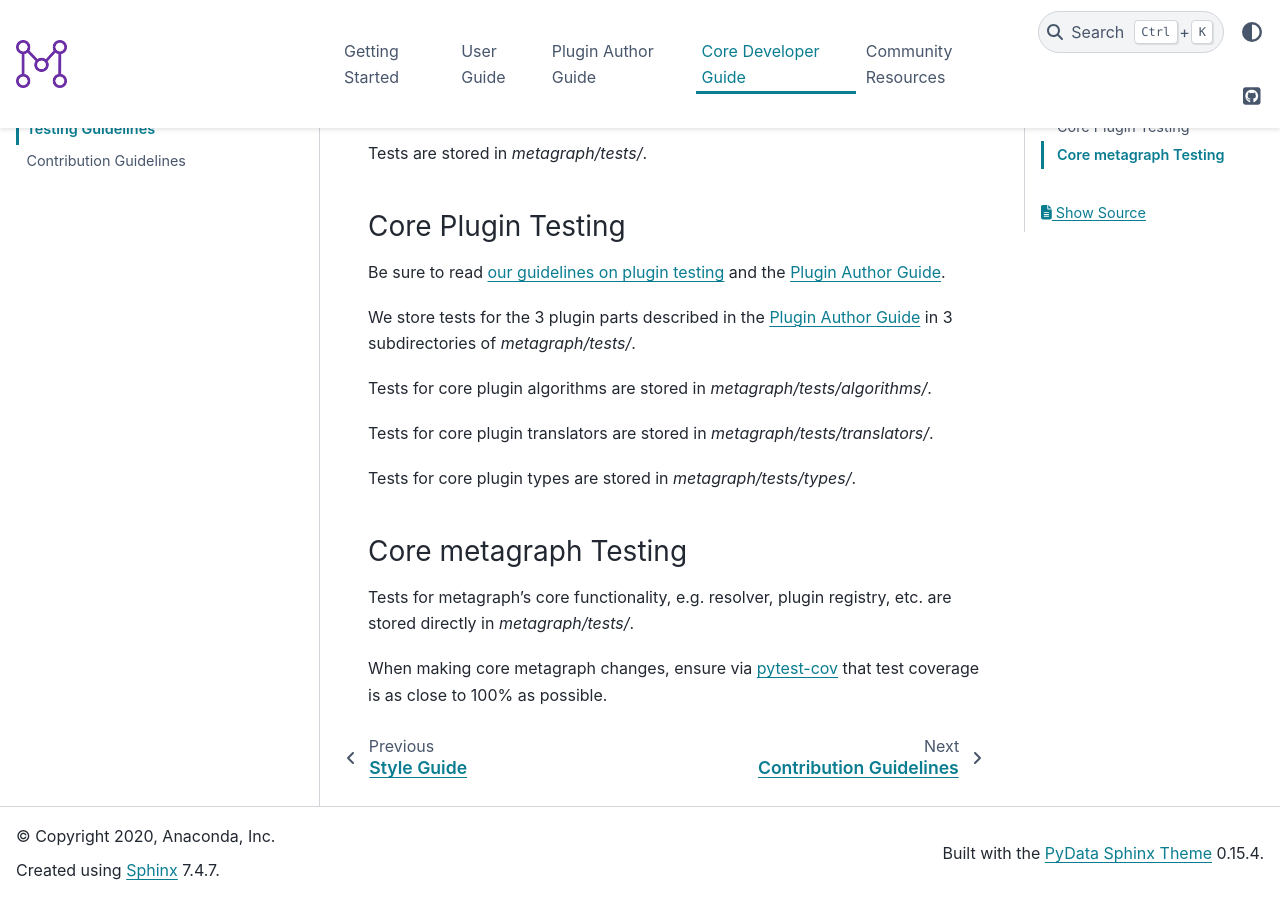
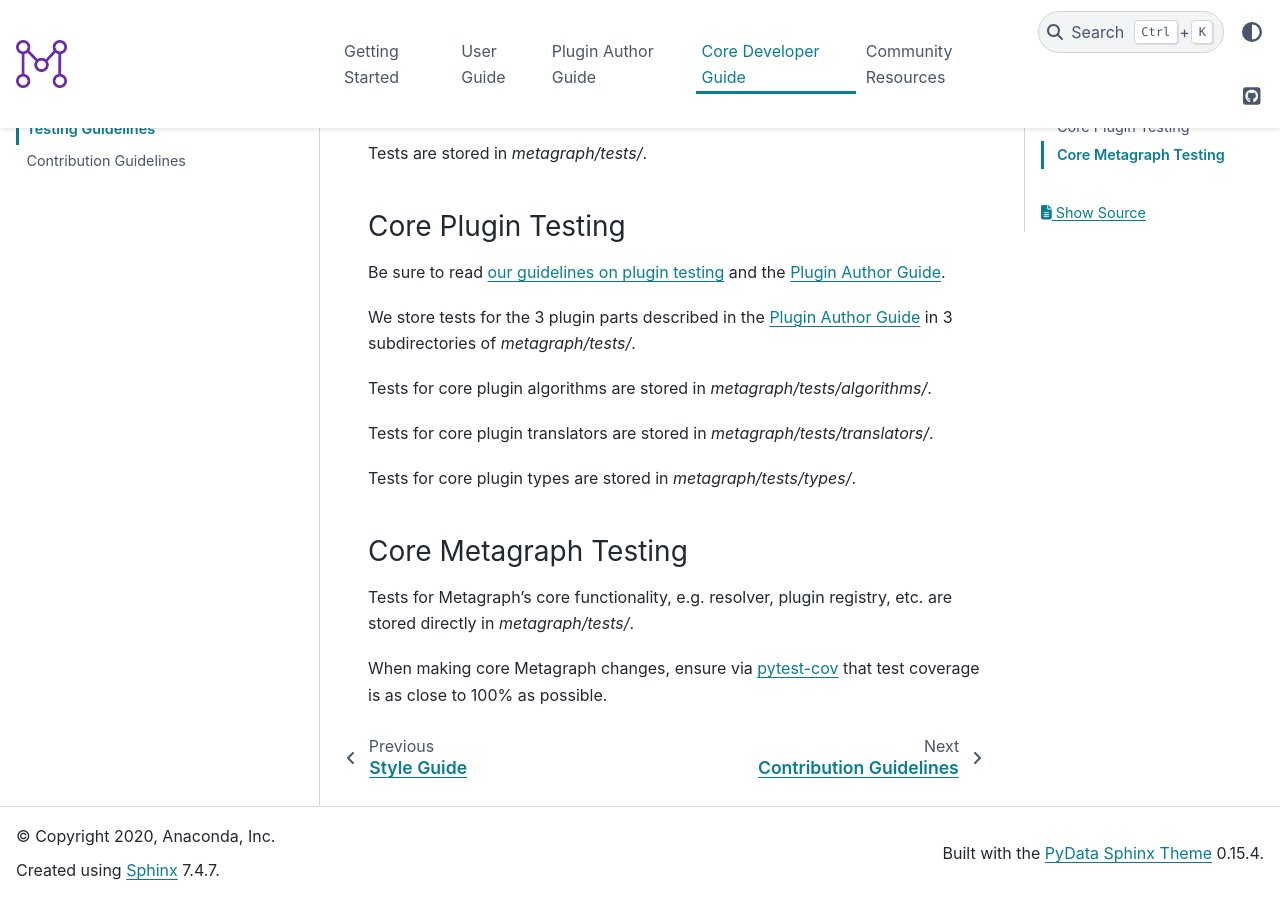
Before and after one commit to metagraph-dev/metagraph, a Sphinx documentation site: the page built from docs/core_developer_guide/testing_guidelines.rst, in a window 1280 px wide and 900 px high, scrolled down 552 px. Built offline with Sphinx 7.4.7 and the PyData theme 0.15.4, drawn with Linux system fonts in a browser that asks for light colours.

```diff
--- a/docs/core_developer_guide/contribution_guidelines.rst
+++ b/docs/core_developer_guide/contribution_guidelines.rst
@@ -15,9 +15,9 @@ Contribution Process
 
 Making contributions follows this path:
 
-1. Fork metagraph.
+1. Fork Metagraph.
 2. Implement the desired changes.
 3. Make a pull request.
 4. Request a review.
 5. Revise with any desired changes.
-6. Once the pull request is in a desirable state, a metagraph core contributor will merge your pull request.
+6. Once the pull request is in a desirable state, a Metagraph core contributor will merge your pull request.
--- a/docs/core_developer_guide/index.rst
+++ b/docs/core_developer_guide/index.rst
@@ -7,7 +7,7 @@
 Core Developer Guide
 =====================
 
-This guide is intended to go over guidelines for contributing to metagraph.
+This guide is intended to go over guidelines for contributing to Metagraph.
 
 .. toctree::
    :maxdepth: 2
--- a/docs/core_developer_guide/style_guide.rst
+++ b/docs/core_developer_guide/style_guide.rst
@@ -10,7 +10,7 @@ Familiarity with the concepts covered in the following sections are highly recom
 * :ref:`User Guide<user_guide>`
 * :ref:`Plugin Parts<plugin_parts>`
 
-We highly recommend becoming an expert metagraph user before contributing to metagraph itself.
+We highly recommend becoming an expert Metagraph user before contributing to Metagraph itself.
 
 Additionally, we highly recommend reading our `GitHub repository's README <https://github.com/ContinuumIO/metagraph>`_.
 
@@ -19,7 +19,7 @@ Code Formatting
 
 We use `Black <https://black.readthedocs.io/en/stable/>`_ to format our code.
 
-We use `pre-commit <https://pre-commit.com/>`_ to have a pre-commit Git hook that runs `Black <https://black.readthedocs.io/en/stable/>`_ to format our code prior to committing. You can do the same by running *pre-commit install* at the top-level of your metagraph checkout.
+We use `pre-commit <https://pre-commit.com/>`_ to have a pre-commit Git hook that runs `Black <https://black.readthedocs.io/en/stable/>`_ to format our code prior to committing. You can do the same by running *pre-commit install* at the top-level of your Metagraph checkout.
 
 Environment Setup
 -----------------
--- a/docs/core_developer_guide/testing_guidelines.rst
+++ b/docs/core_developer_guide/testing_guidelines.rst
@@ -31,10 +31,10 @@ Tests for core plugin translators are stored in *metagraph/tests/translators/*.
 
 Tests for core plugin types are stored in *metagraph/tests/types/*.
 
-Core metagraph Testing
+Core Metagraph Testing
 ~~~~~~~~~~~~~~~~~~~~~~
 
-Tests for metagraph's core functionality, e.g. resolver, plugin registry, etc. are stored directly in *metagraph/tests/*.
+Tests for Metagraph's core functionality, e.g. resolver, plugin registry, etc. are stored directly in *metagraph/tests/*.
 
-When making core metagraph changes, ensure via `pytest-cov <https://pytest-cov.readthedocs.io/en/latest/>`_ that test
+When making core Metagraph changes, ensure via `pytest-cov <https://pytest-cov.readthedocs.io/en/latest/>`_ that test
 coverage is as close to 100% as possible.
```
